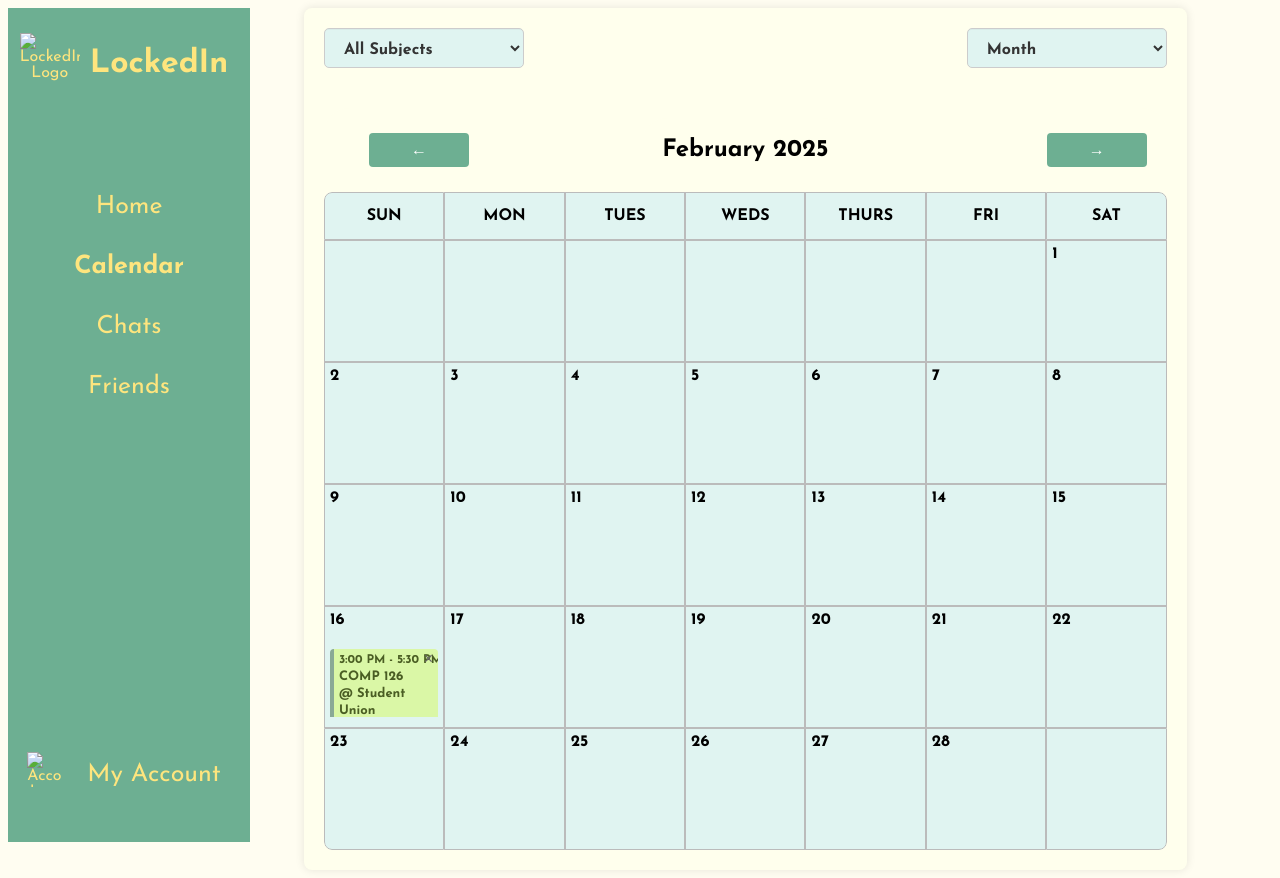
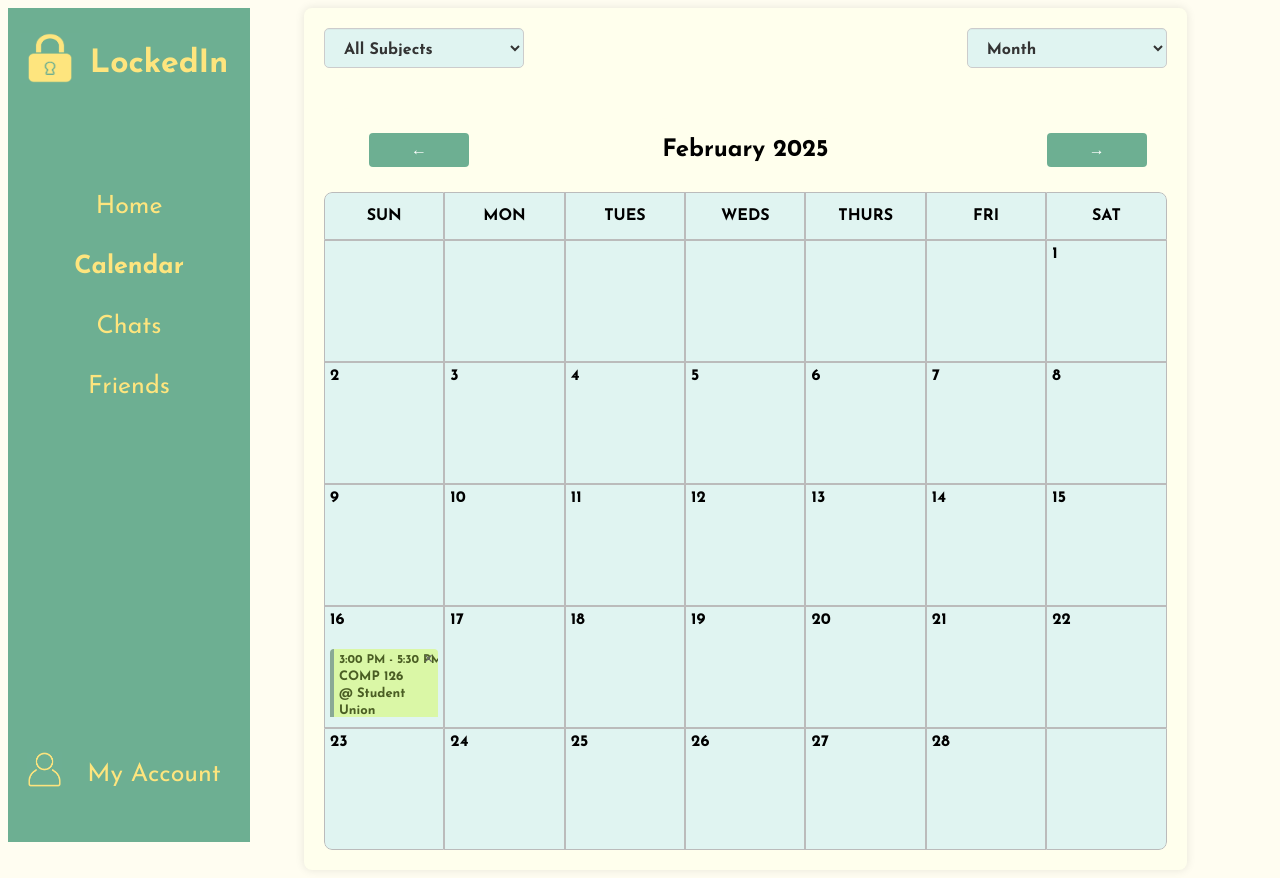
Before and after one commit to hyacinp/ph-2025, a plain HTML site: page calendar.html in a window 1280 px wide. Drawn offline with Linux system fonts and the light colour scheme.

Commit message:
pics on cal

```diff
--- a/calendar.html
+++ b/calendar.html
@@ -28,7 +28,7 @@
     <!--nav bar-->
     <div id="nav">
         <div class="logo">
-            <img src="img/LockedIn-logo.jpg" alt="LockedIn Logo">
+            <img src="images/logo.jpg" alt="LockedIn Logo">
             <h1>LockedIn</h1>
         </div>
         <nav class="menu">
@@ -38,7 +38,7 @@
             <a href="friends.html">Friends</a><br>
         </nav>
         <div class="account-tab">
-            <img src="img/account-icon.jpg" alt="Account Icon">
+            <img src="images/account.jpg" alt="Account Icon">
             <a href="account.html">My Account</a>
         </div>
     </div>
```
Also changed, not shown: calendarWeek.html (+2 -2 lines).
